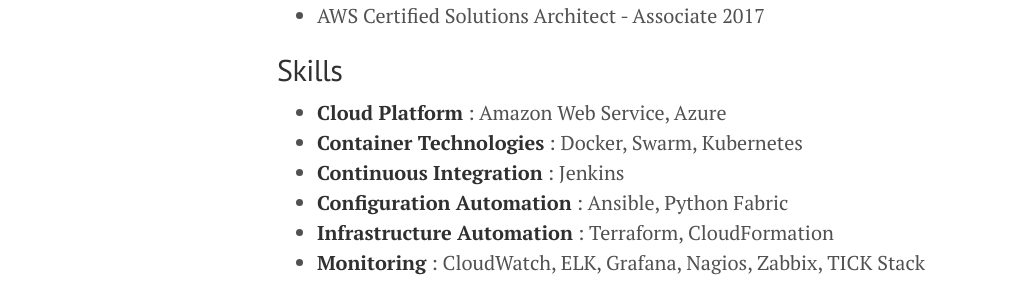
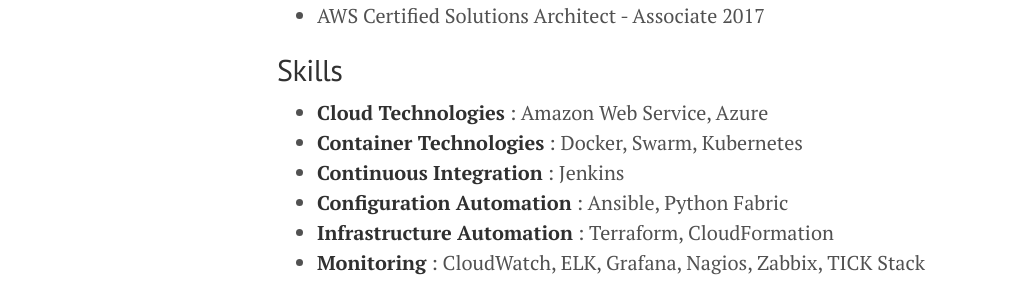
Before and after one commit to ratulbasak/ratulbasak.github.io, a Jekyll site: the page built from about.md, in a window 1280 px wide. Shown: the part 1644-1939 px from the top of the page, without its empty margins (3-1026 px from the left). Built offline with Jekyll 4.4.1, drawn with Linux system fonts in a browser that asks for light colours.

Commit message:
changing about

```diff
--- a/about.md
+++ b/about.md
@@ -45,7 +45,7 @@ You can connect with me:
 
 ## Skills
 
-* **Cloud Platform** : Amazon Web Service, Azure
+* **Cloud Technologies** : Amazon Web Service, Azure
 * **Container Technologies** : Docker, Swarm, Kubernetes
 * **Continuous Integration** : Jenkins
 * **Configuration Automation** : Ansible, Python Fabric
```
